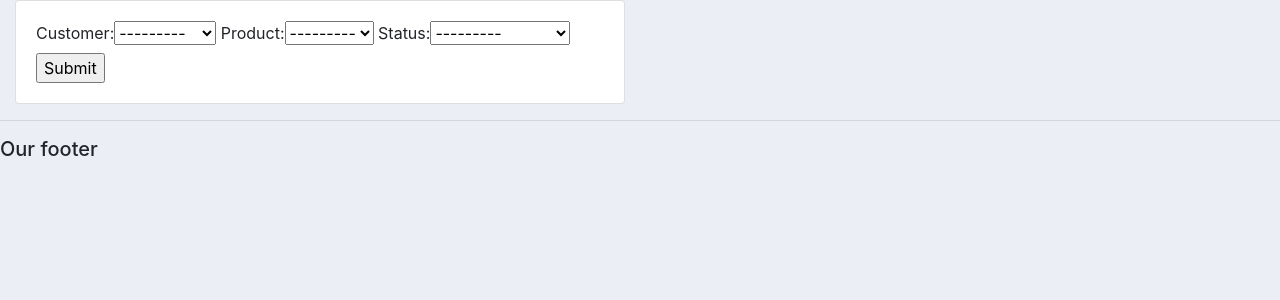
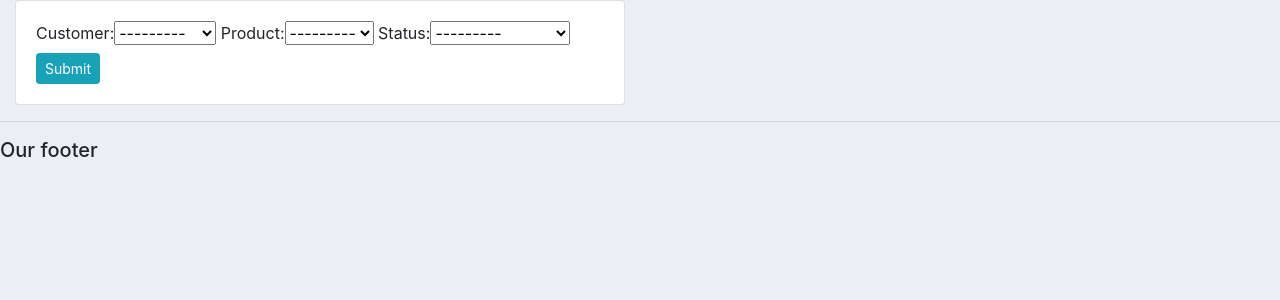
Before and after one commit to mhammed2020/Customer-management-platform, a Django app: page /create_order/ in a window 1280 px wide. Shown: the part 103-403 px from the top of the page. Run offline with Django 3.2, Linux system fonts and the light colour scheme; data comes from the database, SQL or seed files in the repository; both versions use the stored data as it was after the commit; some libraries are stand-ins or nearby versions.

Commit message:
Customize django froms

```diff
--- a/accounts/templates/accounts/delete.html
+++ b/accounts/templates/accounts/delete.html
@@ -15,7 +15,7 @@
 				{% csrf_token %}
 				<a class="btn btn-warning" href="{% url 'home' %}">Cancel</a>
 
-				<input class="btn btn-danger" type="submit" name="Confirm">
+				<input class="btn btn-danger" type="submit" name="Confirm" value="Confirm">
 			</form>
 		</div>
 	</div>
--- a/accounts/templates/accounts/order_form.html
+++ b/accounts/templates/accounts/order_form.html
@@ -11,7 +11,7 @@
 				{% csrf_token %}
 				{{form}}
 
-				<input type="submit" name="Submit">
+				<input class="btn btn-sm btn-info"  type="submit" name="Submit" value="Submit">
 			</form>
 
 		</div>
--- a/accounts/views.py
+++ b/accounts/views.py
@@ -42,7 +42,6 @@ def customer(request, pk_test):
 def createOrder(request):
     form = OrderForm()
     if request.method == 'POST':
-		#print('Printing POST:', request.POST)
 	    form = OrderForm(request.POST)
 	    if form.is_valid():
 		    form.save()
```
Also changed, not shown: db.sqlite3.
